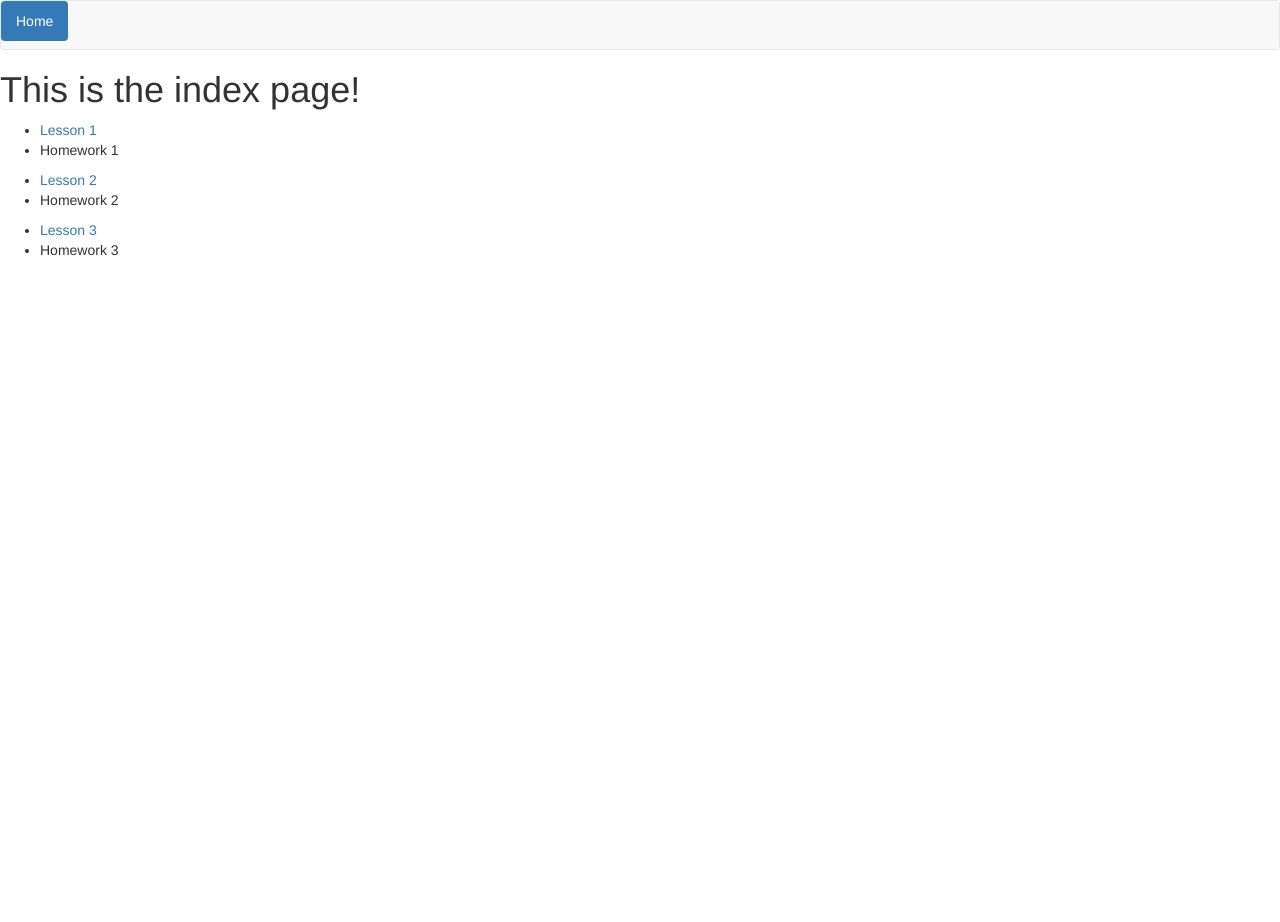
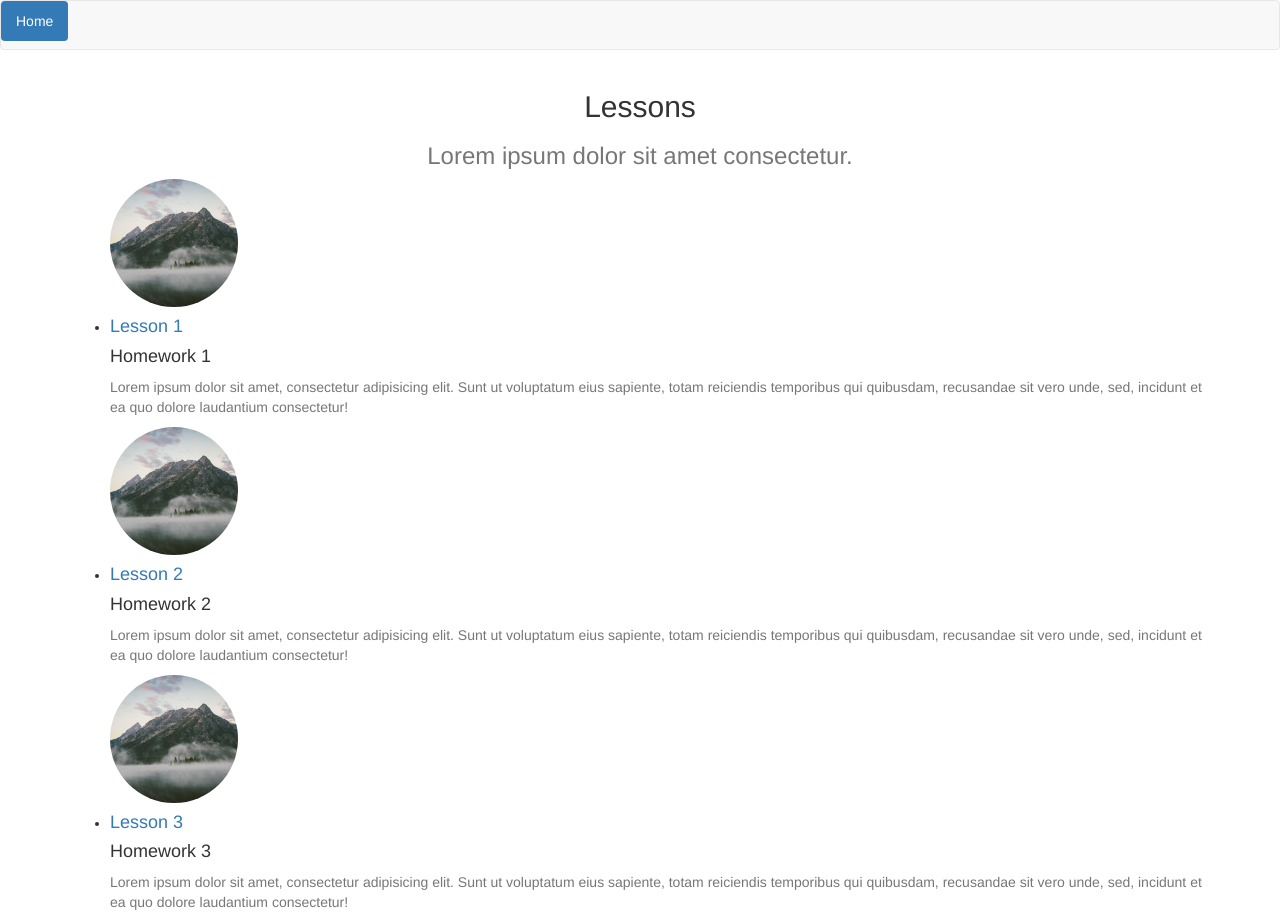
Before and after one commit to neuroneuro15/coursesite2, a Flask app: page / in a window 1280 px wide. Before the commit the page ends 256 px from the top, so only its background shows below. Run offline with Flask 2, Linux system fonts and the light colour scheme; some libraries are stand-ins or nearby versions.

Commit message:
Used agency bootstrap template base code to make a nicer list for the lessons

```diff
--- a/app/templates/index.html
+++ b/app/templates/index.html
@@ -3,14 +3,43 @@
 {% block title %}SciPy Course Home Page{% endblock %}
 
 {% block content %}
-    <h1>This is the index page! </h1>
 
-        {% for lecnum in range(1, tot_lectures + 1 )%}
-            <ul>
-            <li><a href="course/{{ lecnum }}">Lesson {{ lecnum }}</a></li>
-            <li>Homework {{ lecnum }}</li>
-            </ul>
-        {% endfor %}
+    <div class="container">
+            <div class="row">
+                <div class="col-lg-12 text-center">
+                    <h2 class="section-heading">Lessons</h2>
+                    <h3 class="section-subheading text-muted">Lorem ipsum dolor sit amet consectetur.</h3>
+                </div>
+            </div>
+            <div class="row">
+                <div class="col-lg-12">
+
+                    <!-- Lessons List -->
+                    <ul class="timeline">
+
+                        {% for lecnum in range(1, tot_lectures + 1 ) %}
+
+                        <li>
+                            <div class="timeline-image">
+                                <img class="img-circle img-responsive" src="/static/img/mountain.jpeg" width=128 height=128 alt="">
+                            </div>
+                            <div class="timeline-panel">
+                                <div class="timeline-heading">
+                                    <h4 class="subheading"><a href="course/{{ lecnum }}">Lesson {{ lecnum }}</a></h4>
+                                    <h4>Homework {{ lecnum }}</h4>
+                                </div>
+                                <div class="timeline-body">
+                                    <p class="text-muted">Lorem ipsum dolor sit amet, consectetur adipisicing elit. Sunt ut voluptatum eius sapiente, totam reiciendis temporibus qui quibusdam, recusandae sit vero unde, sed, incidunt et ea quo dolore laudantium consectetur!</p>
+                                </div>
+                            </div>
+                        </li>
+
+                        {% endfor %}
+
+                    </ul>
+                </div>
+            </div>
+        </div>
 
 
 
```
Also changed, not shown: app/static/img/mountain.jpeg (added).
